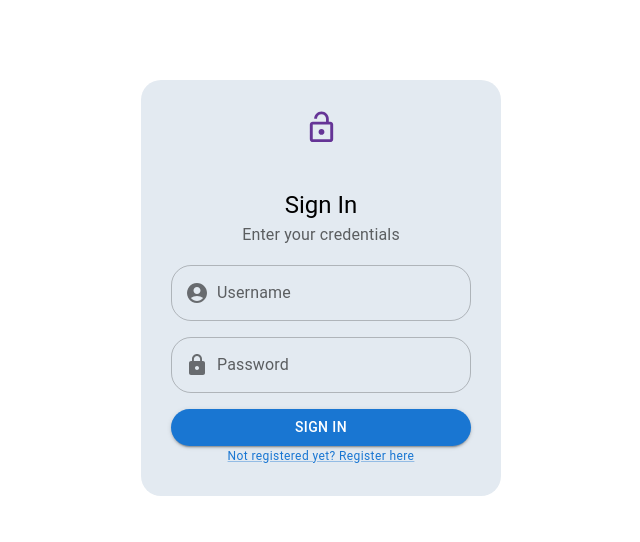
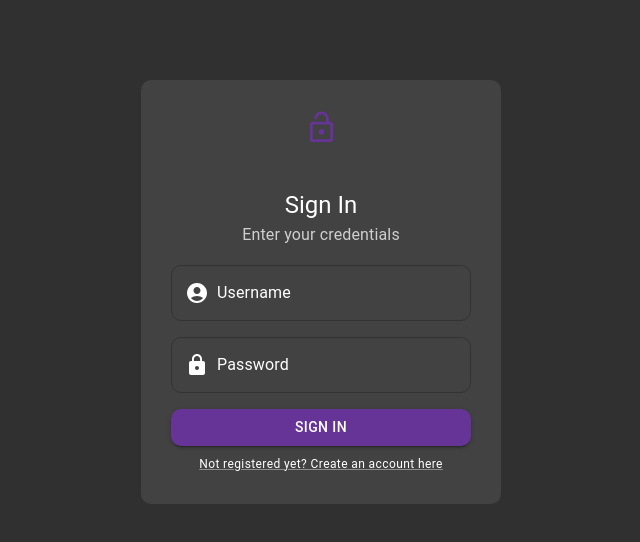
Before and after one commit to Rimaro03/Password-Manager-frontend, a React (Vite) app: page /login in a window 1280 px wide. Shown: the top 542 px of the page, without its empty margins (319-959 px from the left). Built offline with nearby package versions, Linux system fonts and the light colour scheme.

Commit message:
restyled navbar

```diff
--- a/index.html
+++ b/index.html
@@ -2,9 +2,9 @@
 <html lang="en">
   <head>
     <meta charset="UTF-8" />
-    <link rel="icon" type="image/svg+xml" href="/vite.svg" />
+    <link rel="icon" type="image/svg+xml" href="/src/assets/logo.svg" />
     <meta name="viewport" content="width=device-width, initial-scale=1.0" />
-    <title>Vite + React</title>
+    <title>Password manager</title>
   </head>
   <body>
     <div id="root"></div>
--- a/src/index.css
+++ b/src/index.css
@@ -1,3 +1,3 @@
 :root {
-  background-color: #ffffff;
+  background-color: #303030;
 }
--- a/src/pages/Login.jsx
+++ b/src/pages/Login.jsx
@@ -46,42 +46,30 @@ const Login = () => {
       body: JSON.stringify({ username: username, password: password }),
     })
       .then(async (res) => {
-        switch (res.status) {
-          case 200:
-            const tokenObj = await res.json();
-            setCookie("session", tokenObj.token, { path: "/" });
-            navigate("/homepage");
-            break;
-
-          case 404:
-            setMessage("Incorrect credentials");
-            setSnackOpen(true);
-            break;
-
-          case 500:
-            setMessage("Internal server error");
-            setSnackOpen(true);
-            break;
-
-          default:
-            break;
+        setIsLoading(false);
+        const json = await res.json();
+        if (res.ok) {
+          navigate("/homepage");
+          setCookie("session", json.token, { path: "/" });
+        } else {
+          setMessage("A general error has occured");
+          setSnackOpen(true);
         }
-        setIsLoading(false);
       })
       .catch((err) => {
+        setIsLoading(false);
         setMessage("A general error has occured");
         setSnackOpen(true);
-        setIsLoading(false);
       });
   };
 
   return (
     <FormContainer>
       <LockOpen fontSize="large" sx={{ color: palette.purple.main }} />
-      <Typography variant="h5" sx={{ mt: 5 }}>
+      <Typography variant="h5" sx={{ mt: 5 }} color="white">
         Sign In
       </Typography>
-      <Typography variant="subtitle1" color={"text.secondary"}>
+      <Typography variant="subtitle1" color={palette.darkWhite.main}>
         Enter your credentials
       </Typography>
       <Box
@@ -95,14 +83,15 @@ const Login = () => {
       >
         <TextField
           id="input-with-sx"
+          color="secondary"
           label={
             <Box display={"flex"}>
-              <AccountCircle sx={{ color: "action.active" }} />
+              <AccountCircle color={"secondary"} />
               <Typography sx={{ ml: 1 }}>Username</Typography>
             </Box>
           }
           variant="outlined"
-          sx={{ width: "100%" }}
+          sx={{ width: "100%", input: { color: "white" } }}
           onChange={(e) => {
             setUsername(e.target.value);
           }}
@@ -120,13 +109,13 @@ const Login = () => {
           id="input-with-sx"
           label={
             <Box display={"flex"}>
-              <Lock sx={{ color: "action.active" }} />
+              <Lock color={"secondary"} />
               <Typography sx={{ ml: 1 }}>Password</Typography>
             </Box>
           }
           variant="outlined"
           type={"password"}
-          sx={{ width: "100%" }}
+          sx={{ width: "100%", input: { color: "white" } }}
           onChange={(e) => {
             setPassword(e.target.value);
           }}
@@ -134,7 +123,7 @@ const Login = () => {
       </Box>
       <Button
         variant="contained"
-        sx={{ width: "100%", mt: 2 }}
+        sx={{ width: "100%", mt: 2, mb: 1 }}
         onClick={handleSubmit}
       >
         SIGN IN
@@ -145,8 +134,9 @@ const Login = () => {
           onClick={() => {
             navigate("/register");
           }}
+          color="secondary"
         >
-          Not registered yet? Register here
+          Not registered yet? Create an account here
         </Link>
       </Typography>
       {isLoading ? (
--- a/src/pages/Register.jsx
+++ b/src/pages/Register.jsx
@@ -70,7 +70,7 @@ const Register = () => {
       }),
     })
       .then(async (res) => {
-        let message = await res.json().body.message;
+        setIsLoading(false);
         if (res.ok) {
           setSeverity("success");
           setMessage("Registration completed successfully");
@@ -78,9 +78,11 @@ const Register = () => {
           setInterval(() => {
             navigate("/login");
           }, 1500);
-          return;
+        } else {
+          setSeverity("error");
+          setMessage("A general error has occured");
+          setSnackOpen(true);
         }
-        setIsLoading(false);
       })
       .catch((err) => {
         setIsLoading(false);
@@ -96,7 +98,7 @@ const Register = () => {
       <Typography variant="h5" sx={{ mt: 5 }}>
         Sign up
       </Typography>
-      <Typography variant="subtitle1" color={"text.secondary"}>
+      <Typography variant="subtitle1" color={palette.darkWhite.main}>
         Enter your credentials
       </Typography>
       <Box
@@ -110,14 +112,15 @@ const Register = () => {
       >
         <TextField
           id="input-with-sx"
+          color="secondary"
           label={
             <Box display={"flex"}>
-              <AccountCircle sx={{ color: "action.active" }} />
+              <AccountCircle color={"secondary"} />
               <Typography sx={{ ml: 1 }}>Username</Typography>
             </Box>
           }
           variant="outlined"
-          sx={{ width: "100%" }}
+          sx={{ width: "100%", input: { color: "white" } }}
           onChange={(e) => {
             setUsername(e.target.value);
           }}
@@ -135,14 +138,15 @@ const Register = () => {
         <TextField
           id="input-with-sx"
           type={"email"}
+          color="secondary"
           label={
             <Box display={"flex"}>
-              <EmailRounded sx={{ color: "action.active" }} />
+              <EmailRounded color="secondary" />
               <Typography sx={{ ml: 1 }}>Email</Typography>
             </Box>
           }
           variant="outlined"
-          sx={{ width: "100%" }}
+          sx={{ width: "100%", input: { color: "white" } }}
           onChange={(e) => {
             setEmail(e.target.value);
           }}
@@ -158,15 +162,16 @@ const Register = () => {
       >
         <TextField
           id="input-with-sx"
+          color="secondary"
           label={
             <Box display={"flex"}>
-              <Lock sx={{ color: "action.active" }} />
+              <Lock color="secondary" />
               <Typography sx={{ ml: 1 }}>Password</Typography>
             </Box>
           }
           variant="outlined"
           type={"password"}
-          sx={{ width: "100%" }}
+          sx={{ width: "100%", input: { color: "white" } }}
           onChange={(e) => {
             setPassword(e.target.value);
           }}
@@ -182,15 +187,16 @@ const Register = () => {
       >
         <TextField
           id="input-with-sx"
+          color="secondary"
           label={
             <Box display={"flex"}>
-              <Lock sx={{ color: "action.active" }} />
+              <Lock color="secondary" />
               <Typography sx={{ ml: 1 }}>Confirm password</Typography>
             </Box>
           }
           variant="outlined"
           type={"password"}
-          sx={{ width: "100%" }}
+          sx={{ width: "100%", input: { color: "white" } }}
           onChange={(e) => {
             setPasswordConfirm(e.target.value);
           }}
@@ -203,14 +209,14 @@ const Register = () => {
       >
         SIGN IN
       </Button>
-      <Typography variant="caption">
+      <Typography variant="caption" sx={{ color: palette.darkWhite.main }}>
         <Link
           href="#"
           onClick={() => {
             navigate("/login");
           }}
         >
-          Already have an account? Click here
+          Already have an account? Log in here
         </Link>
       </Typography>
       {isLoading ? (
--- a/src/style/components.js
+++ b/src/style/components.js
@@ -1,8 +1,8 @@
-import { Box, Typography } from "@mui/material";
+import { Box, ListItem, Typography } from "@mui/material";
 import { styled } from "@mui/material";
 
 export const FormContainer = styled(Box)(({ theme }) => ({
-  backgroundColor: "#e3eaf1",
+  backgroundColor: "#424242",
   borderRadius: theme.shape.borderRadius,
   maxWidth: "300px",
   margin: "auto",
@@ -12,19 +12,25 @@ export const FormContainer = styled(Box)(({ theme }) => ({
   marginTop: 80,
 }));
 
-export const MenuBox = styled(Box)(({ theme }) => ({
+export const MenuBox = styled(ListItem)(({ theme }) => ({
   width: "90%",
-  borderTopLeftRadius: theme.shape.borderRadius,
-  borderBottomLeftRadius: theme.shape.borderRadius,
+  alignItems: "center",
+  margin: "auto",
+  borderRadius: theme.shape.borderRadius,
   ":hover": {
     cursor: "pointer",
-    backgroundColor: theme.palette.secondary.main,
+    backgroundColor: theme.palette.hover.main,
   },
 }));
 
 export const MenuItem = styled(Typography)(() => ({
-  width: "fit-content",
-  margin: "auto",
   padding: 15,
-  textAlign: "left",
+  textAlign: "center",
 }));
+
+export const MenuTitle = styled(Box)(() => ({
+  display: "flex",
+  justifyContent: "space-around",
+  paddingTop: 50,
+  width: "100%",
+}));
--- a/src/style/theme.js
+++ b/src/style/theme.js
@@ -1,6 +1,12 @@
 import { createTheme } from "@mui/material";
 
 export const palette = {
+  primary: {
+    main: "#653496",
+  },
+  secondary: {
+    main: "#ffffff",
+  },
   background: {
     main: "#303030",
   },
@@ -19,11 +25,32 @@ export const palette = {
   darkWhite: {
     main: "#D0CECE",
   },
+  hover: {
+    main: "#595959",
+  },
 };
 
 export const theme = createTheme({
   palette: palette,
   shape: {
-    borderRadius: 20,
+    borderRadius: 10,
+  },
+  components: {
+    MuiTypography: {
+      styleOverrides: {
+        root: {
+          color: "white",
+        },
+      },
+    },
+    MuiDrawer: {
+      styleOverrides: {
+        paper: {
+          backgroundColor: palette.navbar.main,
+          width: "350px",
+          border: "none",
+        },
+      },
+    },
   },
 });
```
Also changed, not shown: src/components/Navbar/DesktopNavbar.jsx (+54 -25 lines), src/assets/logo.png (added), src/assets/logo.svg (added).
